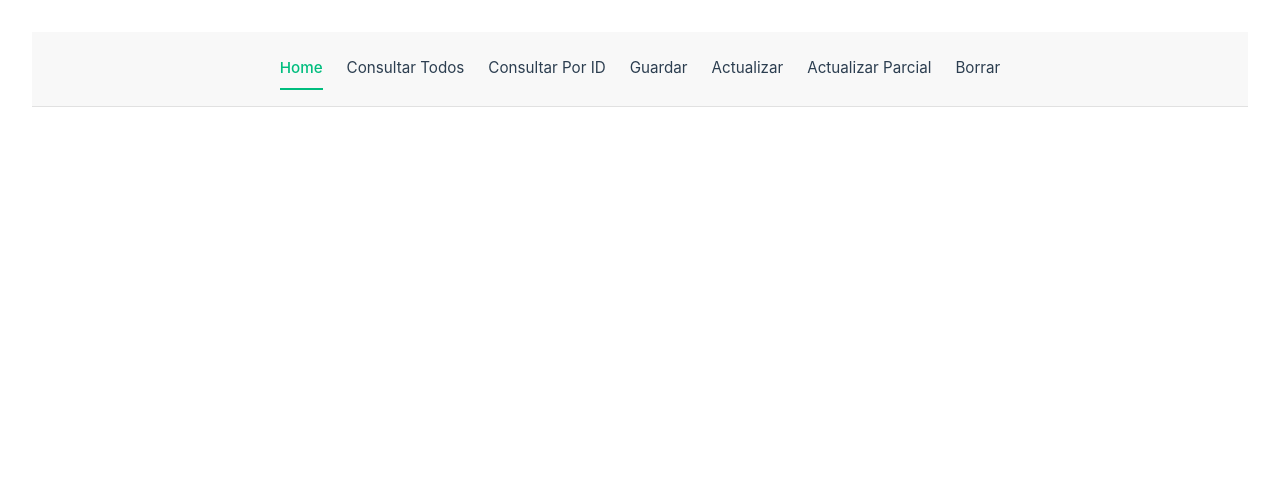
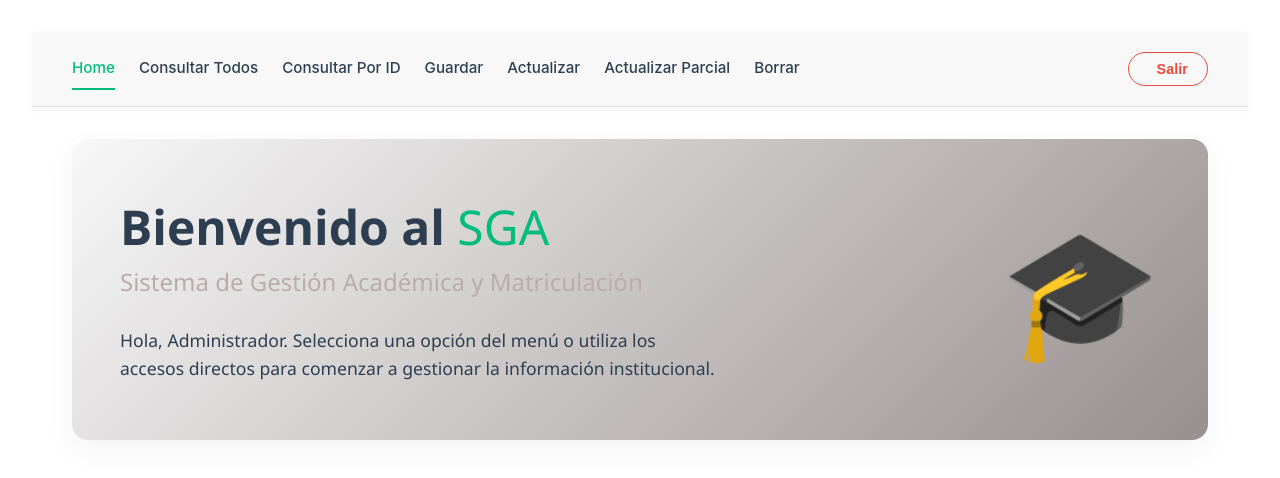
Before and after one commit to Erenriquezp/pw_u4_p9_ee, a Vue app: page / in a window 1280 px wide. Shown: the top 478 px of the page. Built offline with nearby package versions, Linux system fonts and the light colour scheme.

Commit message:
TAREA 8 Componente Login

```diff
--- a/src/App.vue
+++ b/src/App.vue
@@ -1,6 +1,7 @@
 <template>
-  <header>
+  <header header v-if="$route.name !== 'login'">
       <nav>
+        <div class="nav-links">
           <RouterLink to="/">Home</RouterLink>
           <RouterLink to="/consultar-todos">Consultar Todos</RouterLink>
           <RouterLink to="/consultar-por-id">Consultar Por ID</RouterLink>
@@ -8,30 +9,26 @@
           <RouterLink to="/actualizar">Actualizar</RouterLink>
           <RouterLink to="/actualizar-parcial">Actualizar Parcial</RouterLink>
           <RouterLink to="/borrar">Borrar</RouterLink>
+        </div>
+      <button @click="logout" class="logout-btn">
+        <span class="icon"></span> Salir
+      </button>
     </nav>
   </header>
-  <div v-if="cargando" class="loading">
-    Validando credenciales...
-  </div>
 
   <RouterView />
 </template>
 
 <script setup>
-import { onMounted, ref } from "vue";
-import { RouterLink, RouterView } from "vue-router";
+import { RouterLink, RouterView, useRouter } from "vue-router";
+import { cerrarSesion } from "./clients/AuthorizationClient";
 
-const estaAutenticado = ref(false);
-const cargando = ref(true);
+const router = useRouter();
 
-onMounted(() => {
-  const token = sessionStorage.getItem('jwt_token');
-  const flag = localStorage.getItem('estaAutenticado') === 'true';
-  estaAutenticado.value = !!token || flag;
-  cargando.value = false;
-});
+const logout = () => {
+  cerrarSesion();
+  window.location.href = '/login';};
 </script>
-
 <style scoped>
 header {
   background-color: var(--color-background-soft);
@@ -40,16 +37,22 @@ header {
   position: sticky;
   top: 0;
   z-index: 100;
+  box-shadow: 0 2px 8px rgba(0,0,0,0.05); /* Sombra sutil */
 }
 
 nav {
   display: flex;
-  justify-content: center;
+  justify-content: space-between; /* Separa los links a la izq y el botón a la der */
+  align-items: center;
+  max-width: 1200px;
+  margin: 0 auto;
+  padding: 0 2rem;
+}
+
+.nav-links {
+  display: flex;
   gap: 1.5rem;
   flex-wrap: wrap;
-  max-width: 1200px;
-  margin: 0 auto;
-  padding: 0 1rem;
 }
 
 nav a {
@@ -59,27 +62,60 @@ nav a {
   padding: 0.5rem 0;
   border-bottom: 2px solid transparent;
   transition: all 0.3s ease;
+  font-weight: 500;
 }
 
 nav a:hover {
-  border-bottom-color: var(--color-border-hover);
-  color: var(--color-heading);
+  color: hsla(160, 100%, 37%, 1);
 }
 
 nav a.router-link-exact-active {
   color: hsla(160, 100%, 37%, 1);
   border-bottom-color: hsla(160, 100%, 37%, 1);
-  font-weight: 500;
 }
 
+/* ESTILO DEL BOTÓN SALIR */
+.logout-btn {
+  background-color: transparent;
+  border: 1px solid #e74c3c; /* Rojo suave */
+  color: #e74c3c;
+  padding: 0.5rem 1.2rem;
+  border-radius: 20px;
+  cursor: pointer;
+  font-size: 0.9rem;
+  font-weight: 600;
+  transition: all 0.3s ease;
+  display: flex;
+  align-items: center;
+  gap: 0.5rem;
+}
+
+.logout-btn:hover {
+  background-color: #e74c3c;
+  color: white;
+  transform: translateY(-2px);
+  box-shadow: 0 4px 6px rgba(231, 76, 60, 0.2);
+}
+
+.icon {
+  font-size: 1.1rem;
+}
+
+/* RESPONSIVE */
 @media (max-width: 768px) {
   nav {
+    flex-direction: column;
     gap: 1rem;
-    font-size: 0.85rem;
   }
 
-  nav a {
-    padding: 0.4rem 0;
+  .nav-links {
+    justify-content: center;
+    gap: 1rem;
+  }
+
+  .logout-btn {
+    width: 100%;
+    justify-content: center;
   }
 }
 </style>
--- a/src/clients/AuthorizationClient.js
+++ b/src/clients/AuthorizationClient.js
@@ -1,4 +1,4 @@
-//AuthClient.js
+// AuthClient.js
 import axios from 'axios';
 
 const AUTH_URL = 'http://localhost:8082/auth/token';
@@ -7,21 +7,25 @@ export const obtenerToken = async (user, password) => {
     try {
         console.log("Intentando autenticar...");
         const response = await axios.get(AUTH_URL, {
-            params: {
-                user,
-                password
-            }
+            params: { user, password }
         });
 
         const token = response.data.accessToken;
 
         sessionStorage.setItem('jwt_token', token);
-        localStorage.setItem('estaAutenticado', 'true');
+        sessionStorage.setItem('estaAutenticado', 'true');
 
-        console.log("Token obtenido y guardado con éxito.");
+        console.log("Token guardado en SessionStorage.");
         return token;
     } catch (error) {
-        console.error('Error fatal en autenticación:', error);
+        console.error('Error de autenticación:', error);
         throw error;
     }
 }
+
+// Función auxiliar para Logout
+export const cerrarSesion = () => {
+    sessionStorage.removeItem('jwt_token');
+    sessionStorage.removeItem('estaAutenticado');
+    window.location.reload();
+}
--- a/src/components/Login.vue
+++ b/src/components/Login.vue
@@ -1,16 +1,30 @@
 <template>
   <div class="login-container">
-        <h2>Login</h2>
+    <h2>Iniciar Sesión</h2>
     <form @submit.prevent="login">
       <div class="form-group">
         <label for="username">Usuario:</label>
-            <input type="text" id="username" placeholder="Usuario" v-model="username" required />
+        <input
+          type="text"
+          id="username"
+          v-model="username"
+          required
+          autofocus
+        />
       </div>
+
       <div class="form-group">
         <label for="password">Contraseña:</label>
-            <input type="password" id="password" placeholder="Contraseña" v-model="password" required />
+        <input type="password" id="password" v-model="password" required />
       </div>
-        <button type="submit">Entrar</button>
+
+      <div v-if="errorMsg" class="error-alert">
+        {{ errorMsg }}
+      </div>
+
+      <button type="submit" :disabled="cargando">
+        {{ cargando ? "Entrando..." : "Entrar" }}
+      </button>
     </form>
   </div>
 </template>
@@ -21,26 +35,33 @@ import { obtenerToken } from "@/clients/AuthorizationClient";
 export default {
   data() {
     return {
-            username: '',
-            password: ''
+      username: "",
+      password: "",
+      errorMsg: null,
+      cargando: false,
     };
   },
   methods: {
     async login() {
+      this.cargando = true;
+      this.errorMsg = null;
+
       try {
         await obtenerToken(this.username, this.password);
-                console.log('Autenticación exitosa, token guardado.');
-                this.$router.push({ name: 'home' });
+
+        // Si pasa, redirigimos al Home
+        this.$router.push({ name: "home" });
       } catch (error) {
-                console.error('Error al obtener el token de autenticación', error);
+        this.errorMsg = "Usuario o contraseña incorrectos";
+      } finally {
+        this.cargando = false;
       }
-        }
-    }
-}
+    },
+  },
+};
 </script>
 
-<style>
-
+<style scoped>
 .login-container {
   max-width: 400px;
   margin: 2rem auto;
@@ -68,7 +89,7 @@ export default {
   font-size: 1rem;
 }
 
-button {
+.login-container button {
   width: 100%;
   padding: 0.75rem;
   background-color: hsla(160, 100%, 37%, 1);
@@ -84,4 +105,14 @@ button:hover {
   background-color: hsla(160, 100%, 32%, 1);
 }
 
+.error-alert {
+  color: #721c24;
+  background-color: #f8d7da;
+  border: 1px solid #f5c6cb;
+  padding: 10px;
+  border-radius: 4px;
+  margin-bottom: 15px;
+  font-size: 0.9rem;
+  text-align: center;
+}
 </style>
--- a/src/router/index.js
+++ b/src/router/index.js
@@ -89,22 +89,25 @@ const router = createRouter({
 
 /* Configuracion del Guardian */
 router.beforeEach((to, from, next) => {
+  // 1. Verificamos si la ruta necesita autorización
   if (to.meta.requiereAutorizacion) {
-    /* Si requiere autorizacion le envio a una pagina de login */
+
+    // 2. Buscamos el token donde lo guardamos (SessionStorage)
     const token = sessionStorage.getItem('jwt_token');
-    const estaAutenticado = localStorage.getItem('estaAutenticado') === 'true';
-    if (!token && !estaAutenticado) {
-      console.log('Ruta protegida, se requiere autorizacion');
-      next( {name: 'login'} );
+
+    if (token) {
+      // Tiene token -> Pasa
+      next();
     } else {
-      console.log('Ruta protegida, usuario autenticado');
-      next();
+      // No tiene token -> Login
+      console.log('Acceso denegado. Redirigiendo a Login.');
+      next({ name: 'login' });
     }
+
   } else {
     /* Si no requiere autorizacion, dejo pasar */
-    console.log('Ruta pública, no se requiere autorizacion');
     next();
   }
-})
+});
 
 export default router
--- a/src/views/HomeView.vue
+++ b/src/views/HomeView.vue
@@ -1,8 +1,81 @@
 <script setup>
-import TheWelcome from '../components/TheWelcome.vue'
+import { ref } from 'vue';
+
+const username = ref('Administrador');
+
 </script>
 
 <template>
-  <main>
+  <main class="home-container">
+
+    <section class="hero">
+      <div class="hero-content">
+        <h1>Bienvenido al <span class="highlight">SGA</span></h1>
+        <p class="subtitle">Sistema de Gestión Académica y Matriculación</p>
+        <p class="description">
+          Hola, <strong>{{ username }}</strong>. Selecciona una opción del menú o utiliza los accesos directos para comenzar a gestionar la información institucional.
+        </p>
+      </div>
+      <div class="hero-image">
+        <div class="icon-placeholder">🎓</div>
+      </div>
+    </section>
   </main>
 </template>
+
+<style scoped>
+.home-container {
+  max-width: 1200px;
+  margin: 0 auto;
+  padding: 2rem;
+  font-family: 'Segoe UI', Tahoma, Geneva, Verdana, sans-serif;
+}
+
+.hero {
+  display: flex;
+  align-items: center;
+  justify-content: space-between;
+  background: linear-gradient(135deg, var(--color-background-soft) 0%, #988f8f 100%);
+  padding: 3rem;
+  border-radius: 16px;
+  box-shadow: 0 10px 30px rgba(0, 0, 0, 0.05);
+  margin-bottom: 3rem;
+}
+
+.hero-content {
+  flex: 1;
+  padding-right: 2rem;
+}
+
+h1 {
+  font-size: 3rem;
+  font-weight: 800;
+  color: var(--color-heading);
+  margin-bottom: 0.5rem;
+  line-height: 1.2;
+}
+
+.highlight {
+  color: hsla(160, 100%, 37%, 1); /* El verde de Vue */
+}
+
+.subtitle {
+  font-size: 1.5rem;
+  color: #baacac;
+  margin-bottom: 1.5rem;
+  font-weight: 300;
+}
+
+.description {
+  font-size: 1.1rem;
+  color: var(--color-text);
+  line-height: 1.6;
+  max-width: 600px;
+}
+
+.icon-placeholder {
+  font-size: 8rem;
+  animation: float 6s ease-in-out infinite;
+}
+
+</style>
```
Also changed, not shown: src/components/TheWelcome.vue (deleted, +0 -95 lines). Lines whose indentation alone changed are shown as unchanged.
